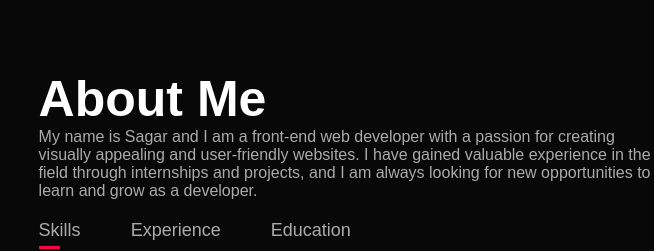
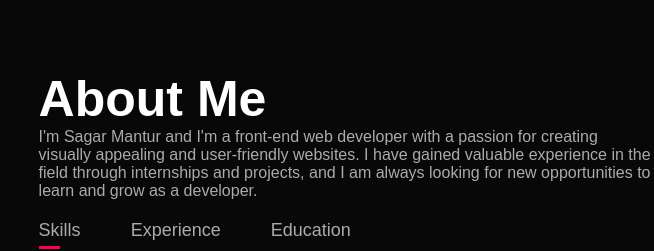
Before and after one commit to sagarmantur/sagarsmantur, a plain HTML site: page index.html in a window 1280 px wide. Shown: the part 820-1071 px from the top of the page, 499-1153 px from the left. Drawn offline with Linux system fonts and the light colour scheme.

Commit message:
Update index.html

```diff
--- a/index.html
+++ b/index.html
@@ -3,7 +3,7 @@
 
 <head>
     <meta charset="UTF-8">
-    <meta name="description" content="My name is Sagar and I am a front-end web developer with a passion for creating visually appealing and user-friendly websites. I have gained valuable experience in the field through internships and projects, and I am always looking for new opportunities to learn and grow as a developer.">
+    <meta name="description" content="I am Sagar Mantur and I am a front-end web developer with a passion for creating visually appealing and user-friendly websites. I have gained valuable experience in the field through internships and projects, and I am always looking for new opportunities to learn and grow as a developer.">
     <meta name="keywords" content="Web developer, Sagar Mantur, Front-end development, Freelance web developer, Web developer in karnataka, Web developer in Bijapur, Website development">
     <meta name="author" content="Sagar Mantur">
     <meta http-equiv="X-UA-Compatible" content="IE=edge">
@@ -49,7 +49,7 @@
                 </div>
                 <div class="about-col-2">
                     <h1 class="subtitle">About Me</h1>
-                    <p>My name is Sagar and I am a front-end web developer with a passion for creating visually appealing and user-friendly websites. I have gained valuable experience in the field through internships and projects, and I am always looking for new opportunities to learn and grow as a developer.
+                    <p>I'm Sagar Mantur and I'm a front-end web developer with a passion for creating visually appealing and user-friendly websites. I have gained valuable experience in the field through internships and projects, and I am always looking for new opportunities to learn and grow as a developer.
                     </p>
 
                     <div class="tab-titles">
```
